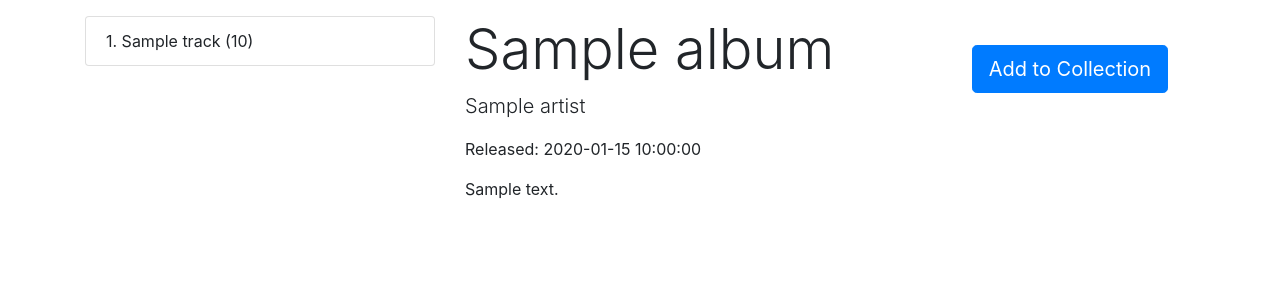
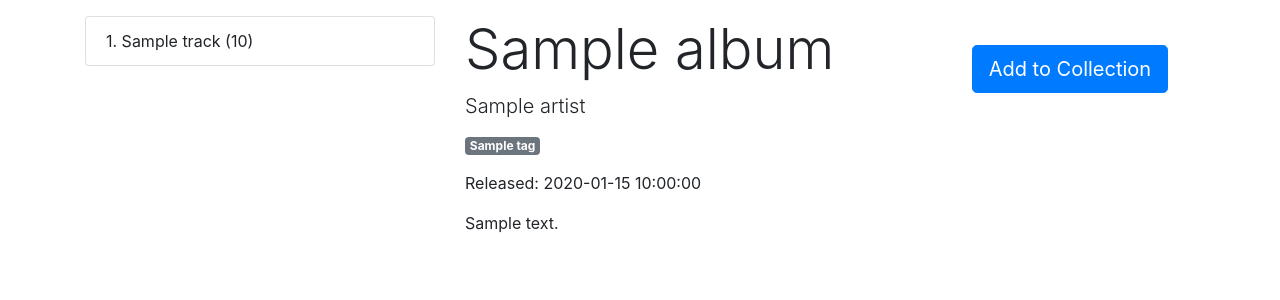
Before and after one commit to jwdepetro/my-vinyl-flask, a Flask app: template app/templates/search_detail.html in a window 1280 px wide. Shown: the part 56-356 px from the top of the page. Run offline with Flask 2, Linux system fonts and the light colour scheme; the template is opened without the code that fills it: most values are stand-ins (such as "Sample title", 1, 10 or a date in 2020); some libraries are stand-ins or nearby versions.

Commit message:
ux and ui improvements

```diff
--- a/app/templates/my-vinyl.html
+++ b/app/templates/my-vinyl.html
@@ -8,7 +8,7 @@
         This is a simple application where you can manage your record collection.
     </p>
     <hr class="my-4">
-    <a class="btn btn-primary btn-lg" href="{{url_for('create_record')}}">Add Record</a>
+    <a class="btn btn-primary btn-lg" href="{{url_for('search')}}">Add Record</a>
 </div>
 <table class="table">
     <tr>
--- a/app/templates/search.html
+++ b/app/templates/search.html
@@ -9,7 +9,7 @@
                 {% if data.results %}
                 {{data.results['opensearch:totalResults']}} Records Found
                 {% else %}
-                Search for an album...
+                Search for an album or <a href="{{url_for('create_record')}}">manually add one</a>
                 {% endif %}
             </h1>
         </div>
--- a/app/templates/search_detail.html
+++ b/app/templates/search_detail.html
@@ -38,6 +38,15 @@
                     </form>
                 </div>
             </div>
+            {% if data.album.tags.tag %}
+            <div class="row mb-3">
+                <div class="col">
+                    {% for tag in data.album.tags.tag %}
+                    <span class="badge badge-secondary">{{tag.name}}</span>
+                    {% endfor %}
+                </div>
+            </div>
+            {% endif %}
             {% if data.album.wiki %}
             <div class="row">
                 <div class="col">
```
